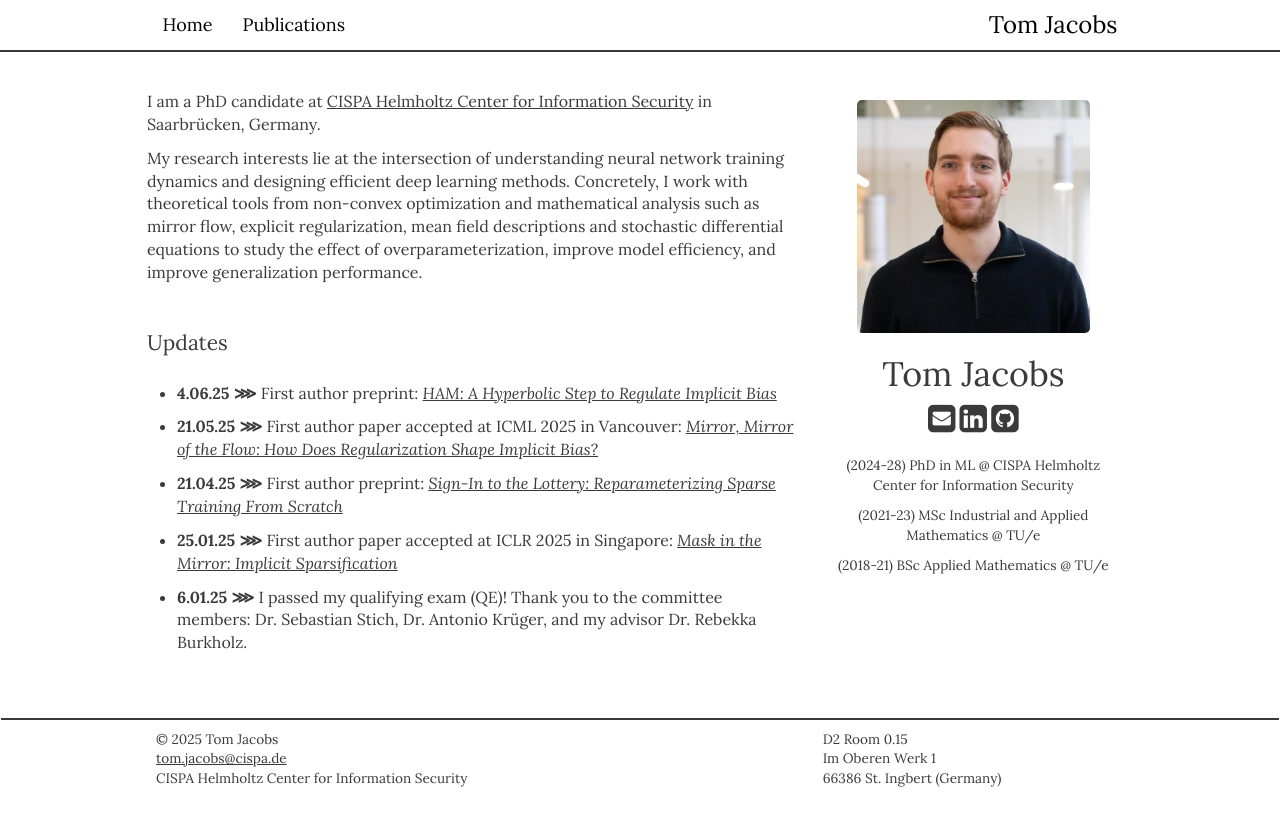
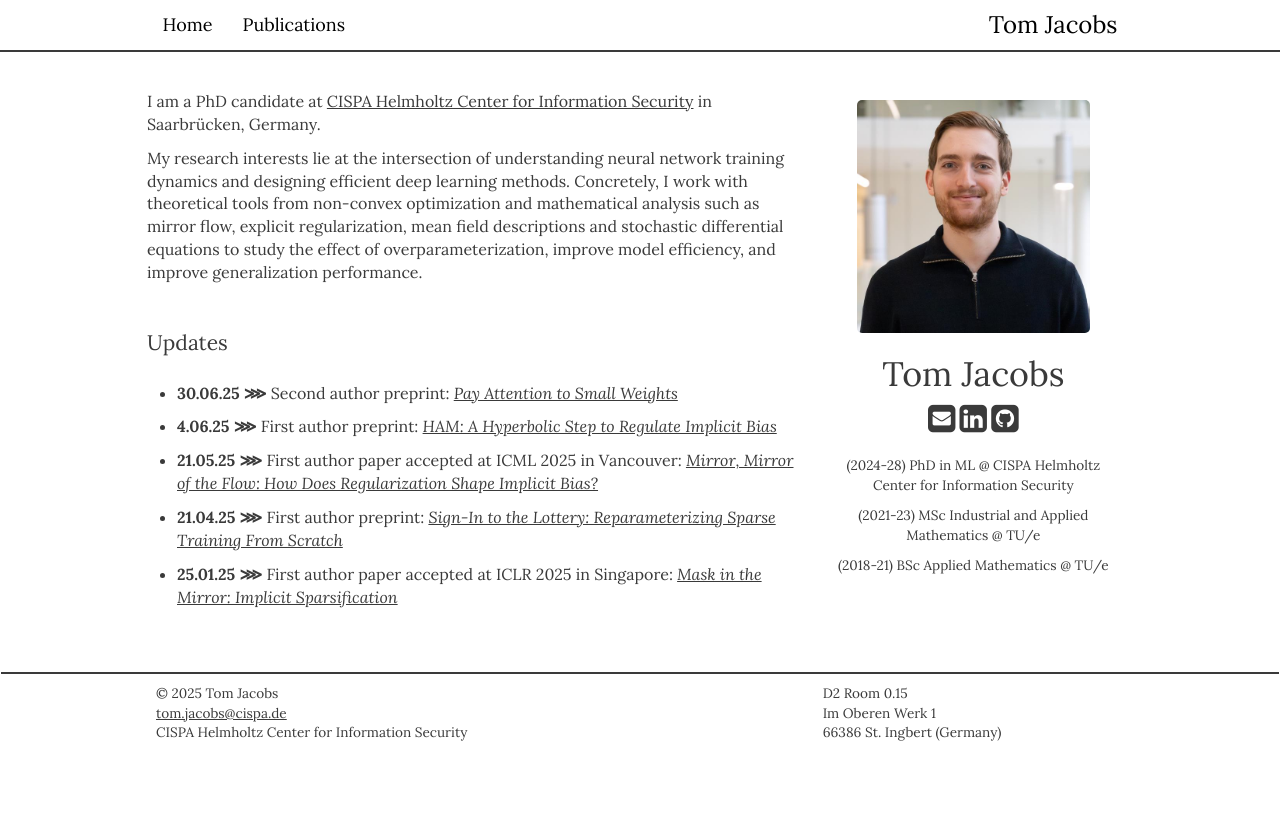
Before and after one commit to TomJacobs05/tomjacobs05.github.io, a Jekyll site: the page built from _pages/home.md, in a window 1280 px wide. Shown: the top 826 px of the page. Built offline with Jekyll 4.4.1, drawn with Linux system fonts in a browser that asks for light colours; nearby versions of some CDN libraries; a style sheet for code colours, icons or effects is not loaded.

Commit message:
Update news.yml

```diff
--- a/_data/news.yml
+++ b/_data/news.yml
@@ -1,3 +1,6 @@
+- date: 30.06.2025
+  description: "Second author preprint: *[Pay Attention to Small Weights](https://arxiv.org/abs/2506.21374)*"
+
 - date: 04.06.2025
   description: "First author preprint: *[HAM: A Hyperbolic Step to Regulate Implicit Bias](https://arxiv.org/abs/2506.02630)*"
 
```
